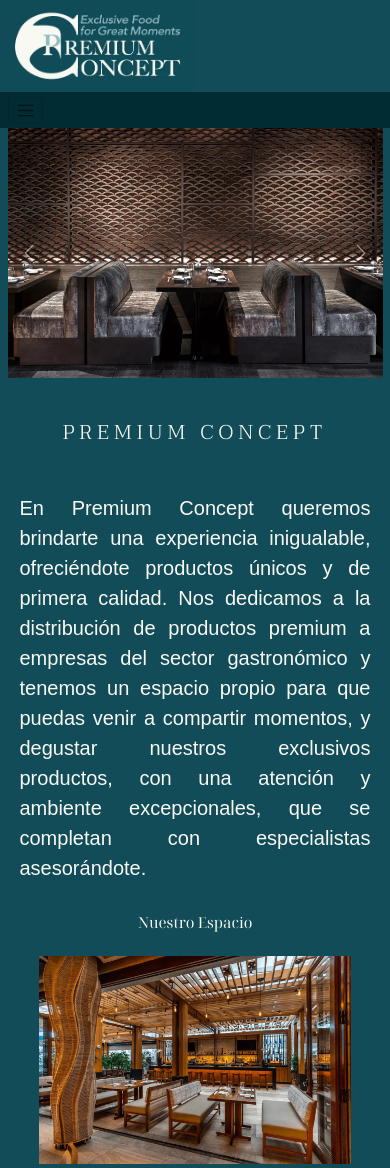
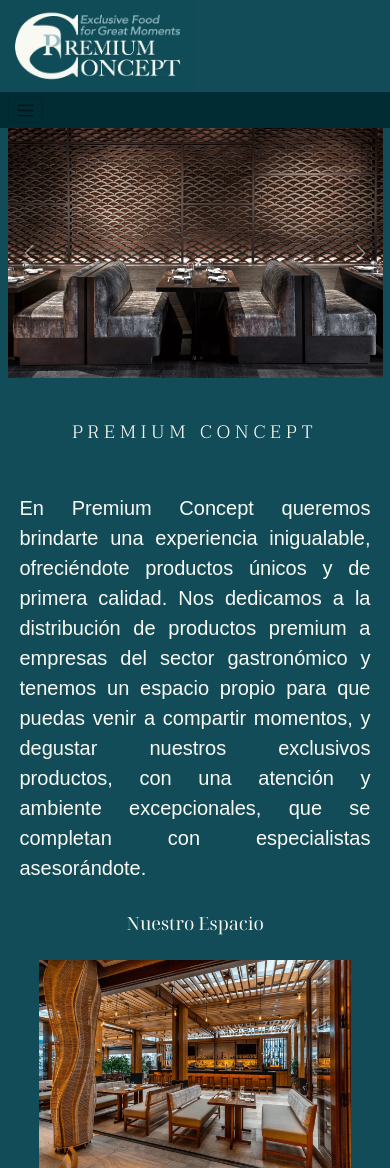
Before and after one commit to mlaurazp/premiumconcept, a website: page index.html in a window 390 px wide. Shown: the top 1168 px of the page. Drawn offline with nearby package versions, Linux system fonts and the light colour scheme; a web font is replaced by a local one.

Commit message:
font size

```diff
--- a/scss/base/_mediaQuery.scss
+++ b/scss/base/_mediaQuery.scss
@@ -14,9 +14,15 @@
        flex-wrap: wrap;
    }
    .h1PC{
-       font-size: 2rem !important;
+       font-size: 1.8rem !important;
    }
    .h2PC{
+       font-size: 1.8rem !important;
+   }
+   .p{
+       font-size: 1.5rem !important;
+   }
+   .menuListPC{
        font-size: 1.5rem !important;
    }
 
```
Also changed, not shown: css/style.css, 1 other file.
